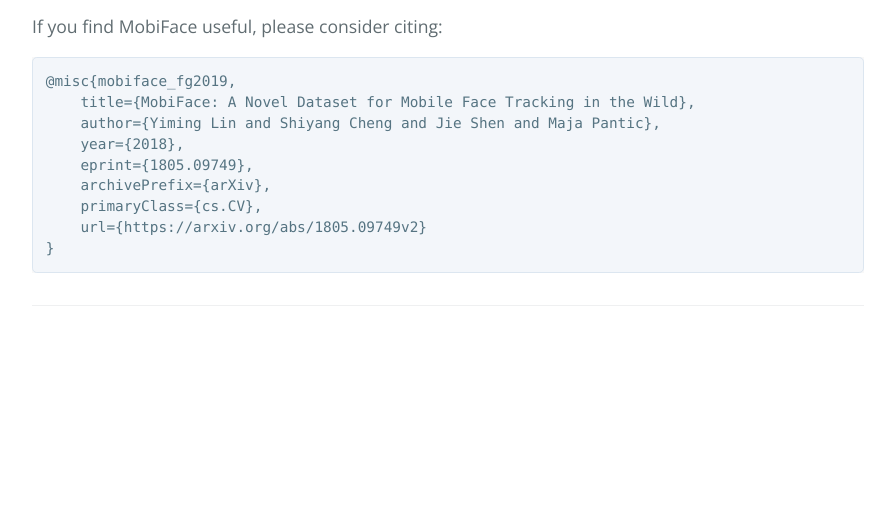
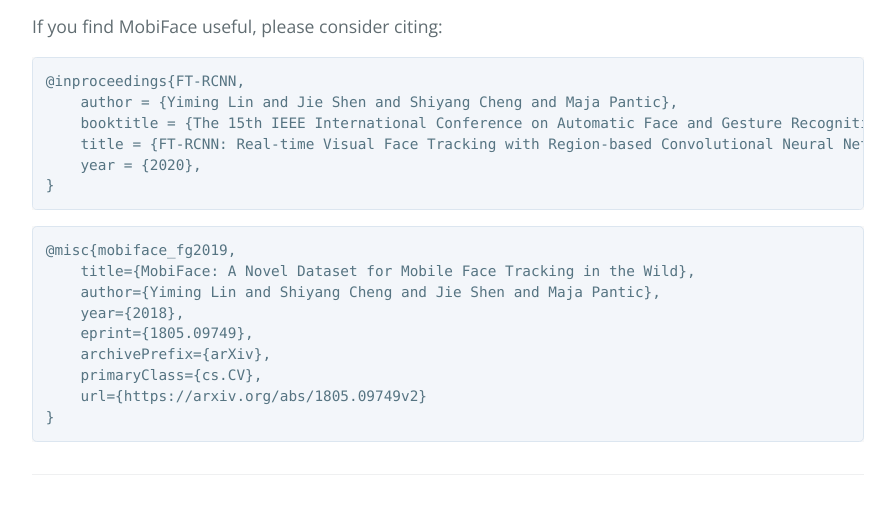
Before and after one commit to ibug-group/mobiface.github.io, a Jekyll site: the page built from index.md, in a window 1280 px wide and 900 px high, scrolled down 1510 px, cut to the strip 361-875 px from the top of the window. Shown: the whole strip, without its empty margins (192-1087 px from the left). Built offline with Jekyll 4.4.1, drawn with Linux system fonts in a browser that asks for light colours; before the commit the page ends 2241 px from its top, so only the background shows below that.

Commit message:
Update index.md

````diff
--- a/index.md
+++ b/index.md
@@ -12,6 +12,14 @@ MobiFace is a novel dataset for mobile face tracking in the wild. It contains 80
 
 If you find MobiFace useful, please consider citing:
 ```
+@inproceedings{FT-RCNN,
+    author = {Yiming Lin and Jie Shen and Shiyang Cheng and Maja Pantic},
+    booktitle = {The 15th IEEE International Conference on Automatic Face and Gesture Recognition (FG)},
+    title = {FT-RCNN: Real-time Visual Face Tracking with Region-based Convolutional Neural Networks},
+    year = {2020},
+}
+```
+```
 @misc{mobiface_fg2019,
     title={MobiFace: A Novel Dataset for Mobile Face Tracking in the Wild},
     author={Yiming Lin and Shiyang Cheng and Jie Shen and Maja Pantic},
````
